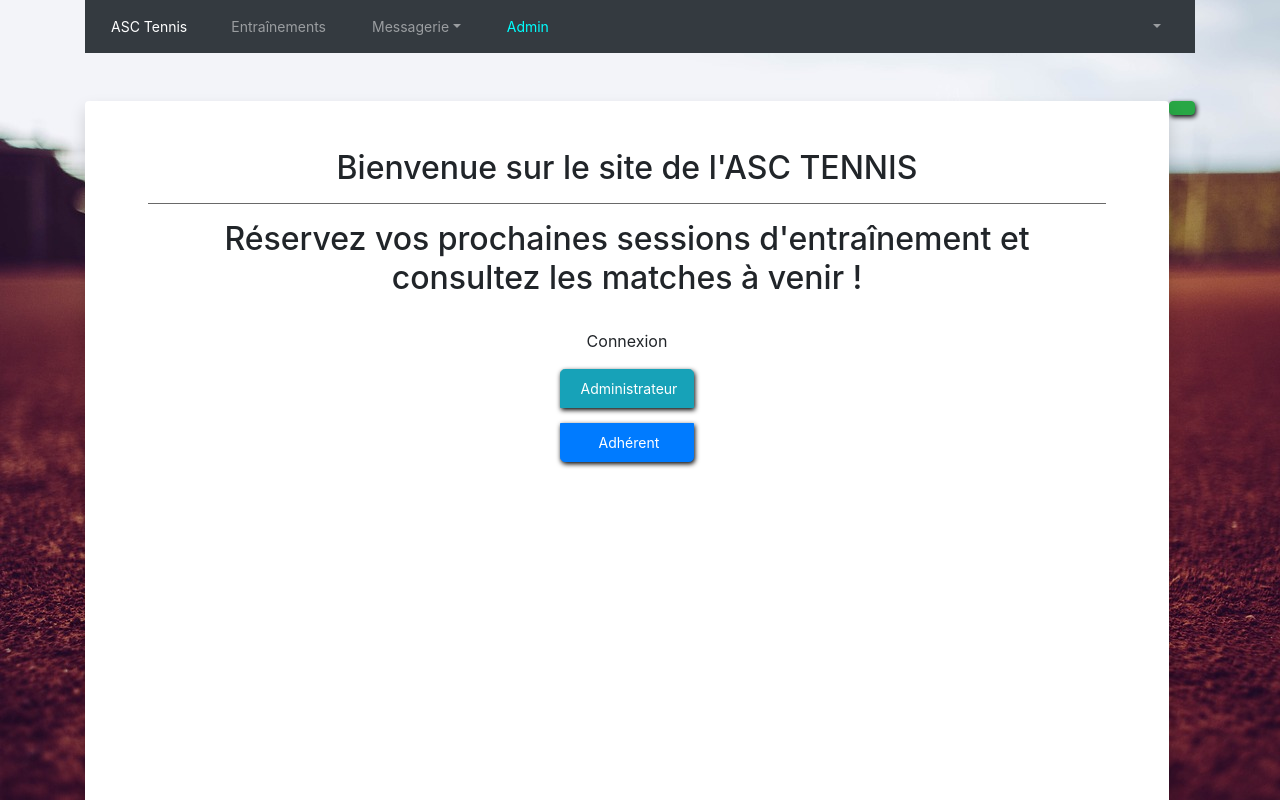
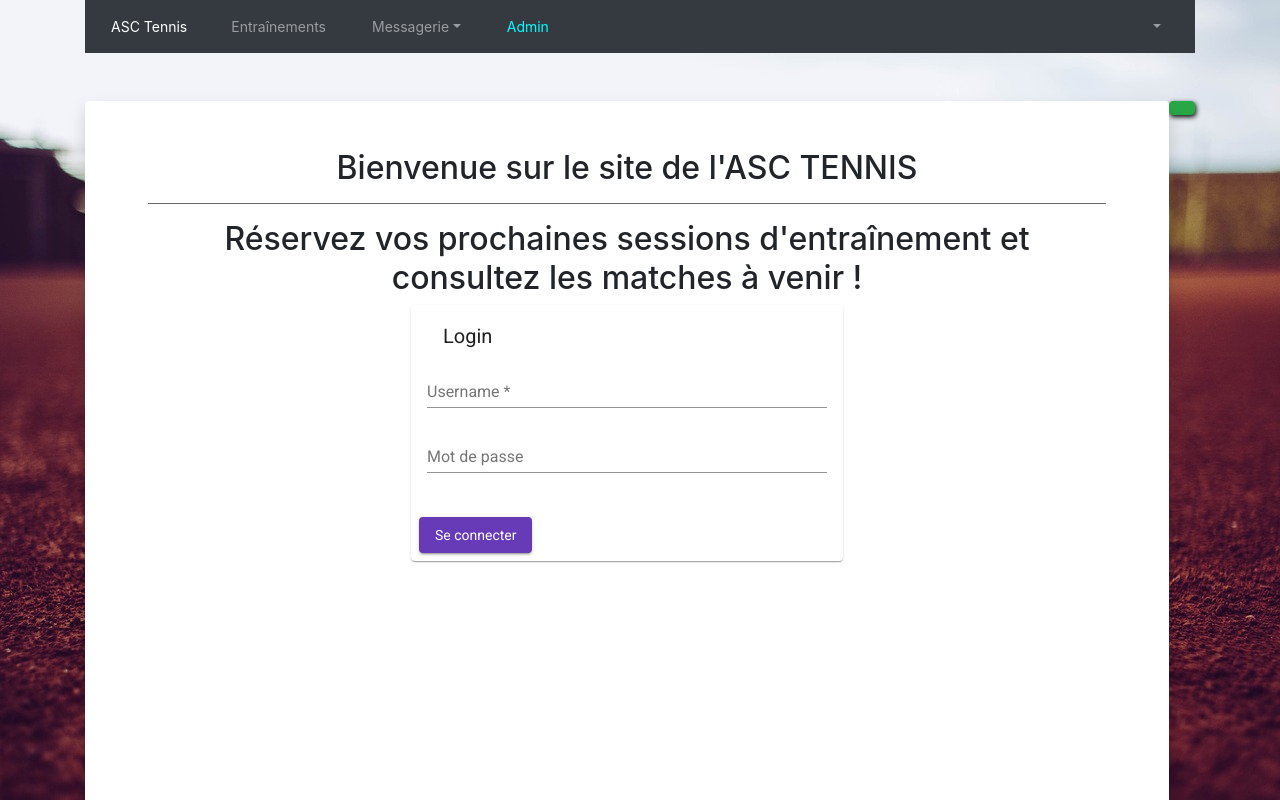
Before and after one commit to Sayavong75/asc-tennis, an Angular app in the folder front/: page /login in a window 1280 px wide. Shown: the top 800 px of the page. Built offline with nearby package versions, Linux system fonts and the light colour scheme; some icons are missing.

Commit message:
front update page login

```diff
--- a/front/src/app/app.module.ts
+++ b/front/src/app/app.module.ts
@@ -3,7 +3,7 @@ import { NgModule } from '@angular/core';
 import { RouterModule } from '@angular/router';
 import { HttpClientModule } from '@angular/common/http';
 import { BrowserAnimationsModule } from '@angular/platform-browser/animations';
-import { FormsModule } from '@angular/forms';
+import {FormsModule, ReactiveFormsModule} from '@angular/forms';
 
 // ============ Angular Material ============
 import {A11yModule} from '@angular/cdk/a11y';
@@ -171,6 +171,7 @@ import { AppRoutingModule } from './app-routing.module';
     MatTreeModule,
     PortalModule,
     ScrollingModule,
+    ReactiveFormsModule,
   ],
   providers: [
     NavBarService,
--- a/front/src/app/login/login.component.html
+++ b/front/src/app/login/login.component.html
@@ -12,22 +12,56 @@
     <h2>Réservez vos prochaines sessions d'entraînement et consultez les matches à venir !</h2>
   </div>
 
-  <br />
+<!--  <br />-->
+<!--  <div class="center-block">-->
+<!--    <p>Connexion</p>-->
+<!--  </div>-->
+
+<!--  &lt;!&ndash; BOUTONS &ndash;&gt;-->
+<!--  <div class="center-block">-->
+<!--    <div class="btn-group-vertical">-->
+<!--      &lt;!&ndash; Bouton Administrateur &ndash;&gt;-->
+<!--      <button type="button" class="btn btn-info btn-lg mb-3" [routerLink]="['/home']"-->
+<!--        (click)="displayNavBarAdmin()"><span class="glyphicon glyphicon-wrench"></span>&nbsp;Administrateur</button>-->
+
+<!--      &lt;!&ndash; Bouton Adhérent &ndash;&gt;-->
+<!--      <button type="button" class="btn btn-primary btn-lg mb-3" [routerLink]="['/home']"-->
+<!--        (click)="displayNavBar()"><span class="glyphicon glyphicon-user"></span>&nbsp;Adhérent</button>-->
+<!--    </div>-->
+<!--  </div>-->
+
   <div class="center-block">
-    <p>Connexion</p>
+    <form [formGroup]="loginForm" novalidate (ngSubmit)="onSubmit()">
+      <mat-card class="login-card">
+        <mat-card-header>
+          <mat-card-title>Login</mat-card-title>
+        </mat-card-header>
+        <mat-card-content>
+          <div class="row">
+            <div class="col">
+              <mat-form-field>
+                <input matInput placeholder="Username" formControlName="username">
+                <mat-error *ngIf="loginForm.controls['username'].hasError('required')">
+                  Le username est <strong>obligatoire</strong>
+                </mat-error>
+              </mat-form-field>
+            </div>
+          </div>
+          <div class="row">
+            <div class="col">
+              <mat-form-field>
+                <input matInput type="password" placeholder="Mot de passe" formControlName="password">
+                <mat-error *ngIf="loginForm.controls['password'].hasError('required')">
+                  Le mot de passe est <strong>obligatoire</strong>
+                </mat-error>
+              </mat-form-field>
+            </div>
+          </div>
+        </mat-card-content>
+        <mat-card-actions>
+          <button mat-raised-button color="primary" type="submit">Se connecter</button>
+        </mat-card-actions>
+      </mat-card>
+    </form>
   </div>
-
-  <!-- BOUTONS -->
-  <div class="center-block">
-    <div class="btn-group-vertical">
-      <!-- Bouton Administrateur -->
-      <button type="button" class="btn btn-info btn-lg mb-3" [routerLink]="['/home']"
-        (click)="displayNavBarAdmin()"><span class="glyphicon glyphicon-wrench"></span>&nbsp;Administrateur</button>
-
-      <!-- Bouton Adhérent -->
-      <button type="button" class="btn btn-primary btn-lg mb-3" [routerLink]="['/home']"
-        (click)="displayNavBar()"><span class="glyphicon glyphicon-user"></span>&nbsp;Adhérent</button>
-    </div>
-  </div>
-
 </div>
--- a/front/src/app/login/login.component.ts
+++ b/front/src/app/login/login.component.ts
@@ -1,6 +1,7 @@
 import { Component, OnInit } from '@angular/core';
 import { NavBarService } from '../nav-bar.service';
 import { NavAdminService} from '../nav-admin.service';
+import {FormBuilder, Validators} from '@angular/forms';
 
 @Component({
   selector: 'app-login',
@@ -9,7 +10,15 @@ import { NavAdminService} from '../nav-admin.service';
 })
 export class LoginComponent implements OnInit {
 
+  loginForm = this.fb.group({
+    username: [null, Validators.required],
+    password: [null, Validators.compose([
+      Validators.required, Validators.minLength(5), Validators.maxLength(255)])
+    ]
+  });
+
   constructor(
+    private fb: FormBuilder,
     public nav: NavBarService,
     private navAdminService: NavAdminService
   ) { }
@@ -34,4 +43,6 @@ export class LoginComponent implements OnInit {
     this.displayNavBarAdmin();
   }
 
+  onSubmit() {}
+
 }
```
Also changed, not shown: front/src/app/service/authentification.service.ts (added, +9 -0 lines), 1 other file (tests, documents, lock files or other folders).
